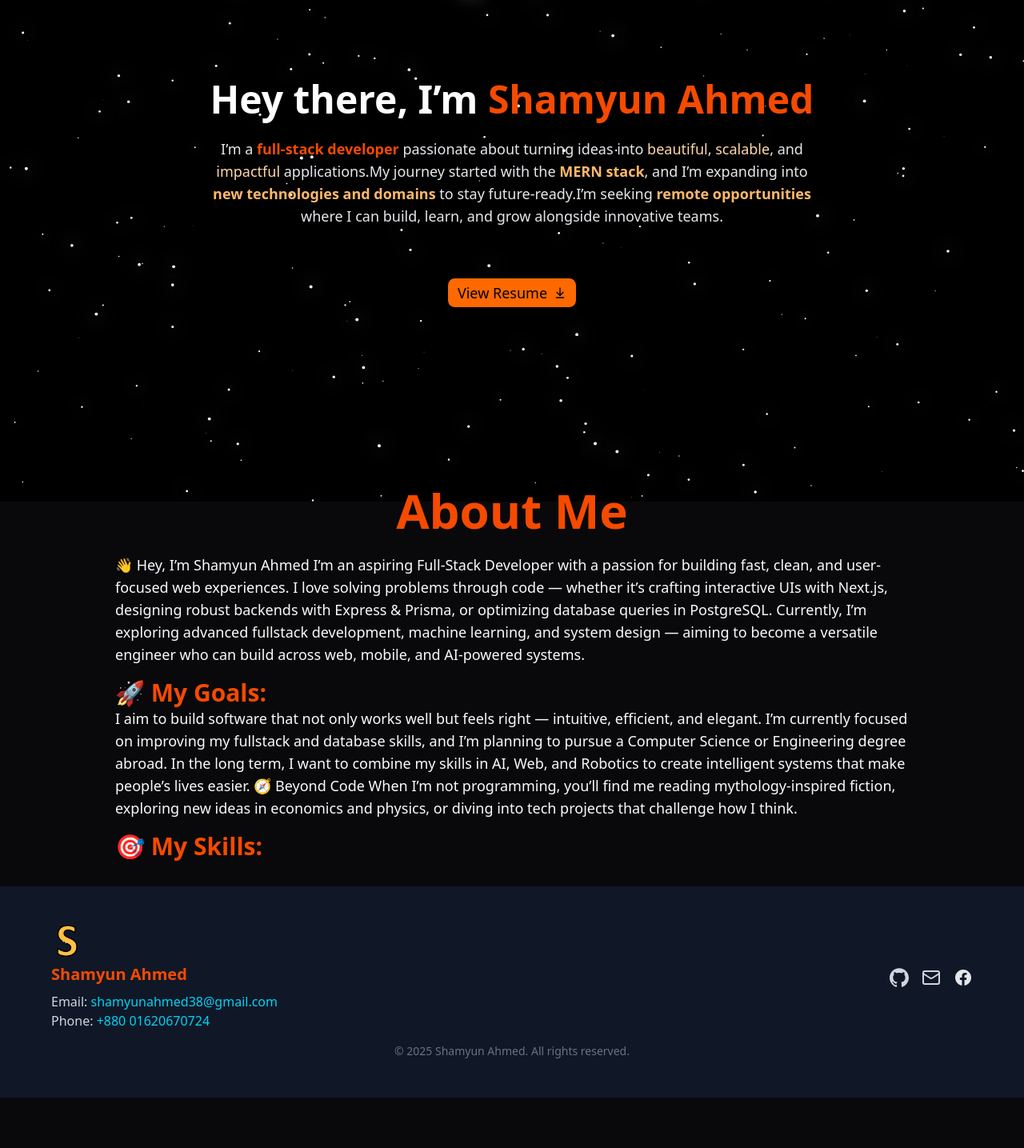
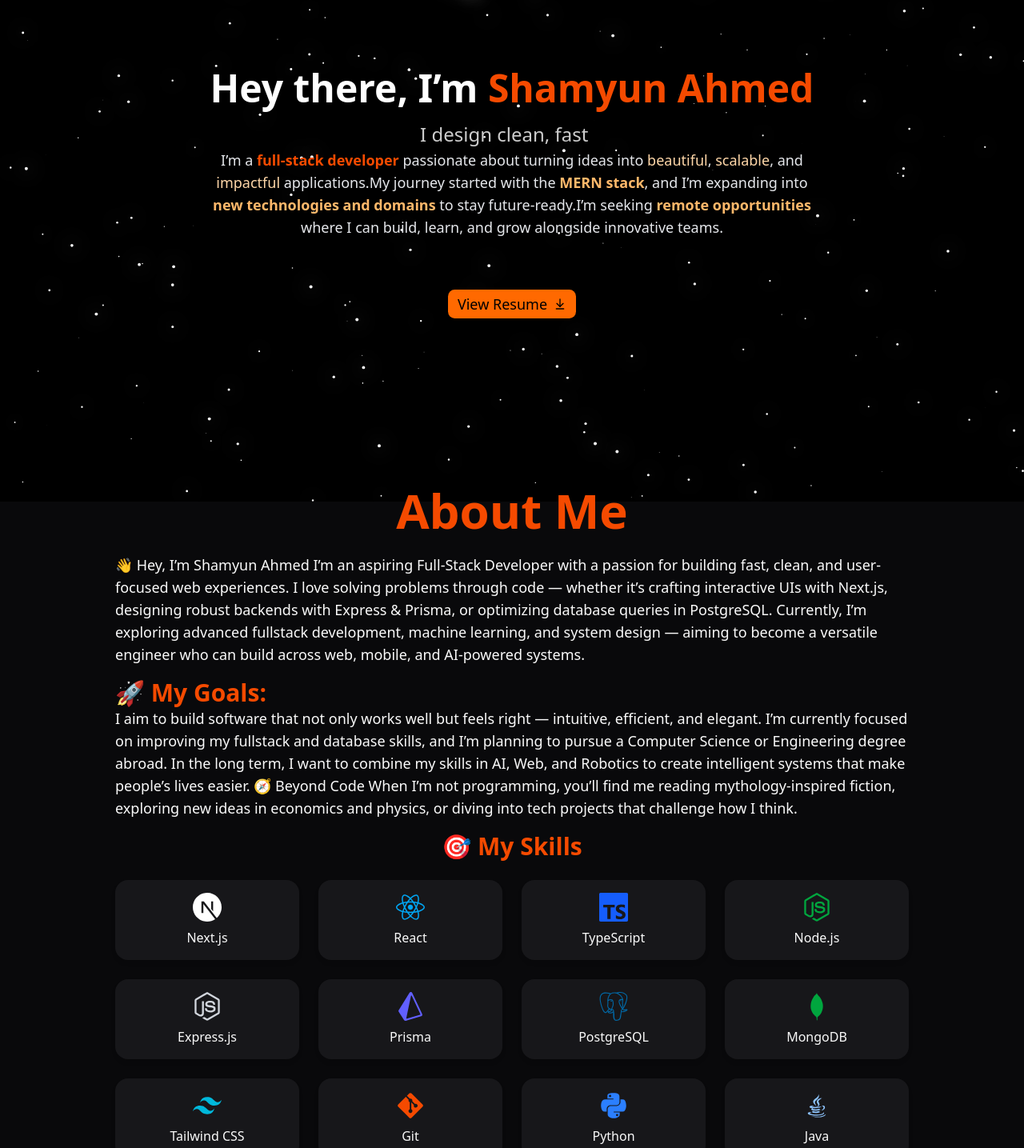
Before and after one commit to Shadow-Blaxe-123/Next-Portfolio-Frontend, a Next.js app: page / in a window 1280 px wide. Shown: the part 173-1608 px from the top of the page at 80% size. Before the commit the page ends 1545 px from the top, so only its background shows below. Built offline with nearby package versions, Linux system fonts and the light colour scheme.

Commit message:
Added Animation

```diff
--- a/package.json
+++ b/package.json
@@ -19,6 +19,7 @@
     "react": "19.1.0",
     "react-dom": "19.1.0",
     "react-icons": "^5.5.0",
+    "react-type-animation": "^3.2.0",
     "tailwind-merge": "^3.3.1"
   },
   "devDependencies": {
--- a/src/components/modules/Home/AboutSection.tsx
+++ b/src/components/modules/Home/AboutSection.tsx
@@ -1,4 +1,35 @@
+import { DiMongodb } from "react-icons/di";
+import { FaGitAlt, FaNodeJs, FaPython, FaReact } from "react-icons/fa";
+import { LiaJava } from "react-icons/lia";
+import {
+  SiNextdotjs,
+  SiPostgresql,
+  SiPrisma,
+  SiTailwindcss,
+  SiTypescript,
+} from "react-icons/si";
+
 function AboutSection() {
+  const skills = [
+    {
+      name: "Next.js",
+      icon: <SiNextdotjs className="text-gray-900 dark:text-white" />,
+    },
+    { name: "React", icon: <FaReact className="text-sky-500" /> },
+    { name: "TypeScript", icon: <SiTypescript className="text-blue-600" /> },
+    { name: "Node.js", icon: <FaNodeJs className="text-green-600" /> },
+    {
+      name: "Express.js",
+      icon: <FaNodeJs className="text-gray-700 dark:text-gray-300" />,
+    },
+    { name: "Prisma", icon: <SiPrisma className="text-indigo-500" /> },
+    { name: "PostgreSQL", icon: <SiPostgresql className="text-sky-700" /> },
+    { name: "MongoDB", icon: <DiMongodb className="text-green-600" /> },
+    { name: "Tailwind CSS", icon: <SiTailwindcss className="text-cyan-500" /> },
+    { name: "Git", icon: <FaGitAlt className="text-orange-600" /> },
+    { name: "Python", icon: <FaPython className="text-blue-500" /> },
+    { name: "Java", icon: <LiaJava className="text-blue-300" /> },
+  ];
   return (
     <section className="max-w-5xl mx-auto p-4">
       <h2 className="text-6xl font-bold mb-6 text-center text-primary">
@@ -36,8 +67,22 @@
             </p>
           </div>
         </div>
-        <div className="text-lg text-foreground mb-4">
-          <h3 className="text-3xl font-semibold text-primary">🎯 My Skills:</h3>
+        <div>
+          <h3 className="text-3xl font-semibold text-primary mb-6 text-center">
+            🎯 My Skills
+          </h3>
+          <div className="grid grid-cols-2 sm:grid-cols-3 md:grid-cols-4 gap-6">
+            {skills.map((skill) => (
+              <div
+                key={skill.name}
+                className="flex flex-col items-center justify-center p-4 bg-muted/30 dark:bg-muted/50
+                           rounded-2xl shadow-md hover:shadow-lg hover:scale-115 transition-all duration-300"
+              >
+                <div className="text-4xl mb-2">{skill.icon}</div>
+                <p className="text-foreground font-medium">{skill.name}</p>
+              </div>
+            ))}
+          </div>
         </div>
       </div>
     </section>
--- a/src/components/modules/Home/HeroSection.tsx
+++ b/src/components/modules/Home/HeroSection.tsx
@@ -1,7 +1,9 @@
+"use client";
 import StarryBackground from "@/components/StarryBackground";
 import { Button } from "@/components/ui/button";
 import { ArrowDownToLine } from "lucide-react";
 import Link from "next/link";
+import { TypeAnimation } from "react-type-animation";
 
 function HeroSection() {
   return (
@@ -9,11 +11,27 @@
       <div className="relative flex flex-col items-center justify-center min-h-[calc(100vh-100px)]  text-center px-4">
         <StarryBackground />
         {/* Heading with fade-in */}
-        <h1 className="text-5xl font-extrabold mb-6 text-white">
+        <h1 className="text-5xl font-extrabold mb-4 text-white">
           Hey there, I’m <span className="text-primary">Shamyun Ahmed</span>
         </h1>
 
-        {/* Subtext with fade-in */}
+        <TypeAnimation
+          sequence={[
+            "I build modern fullstack web apps 💻",
+            1500,
+            "I design clean, fast UIs ⚡",
+            1500,
+            "I explore AI, Web, and Robotics 🤖 and other new technologies",
+            1500,
+            "I am an avid Reader 📚",
+            1500,
+          ]}
+          speed={50}
+          style={{ fontSize: "1.5em" }}
+          repeat={Infinity}
+          className="text-white/80"
+        />
+
         <p className="text-lg mb-8 text-gray-200 space-y-4 max-w-3xl">
           <span>
             I’m a{" "}
```
Also changed, not shown: 2 other files (tests, documents, lock files or other folders).
